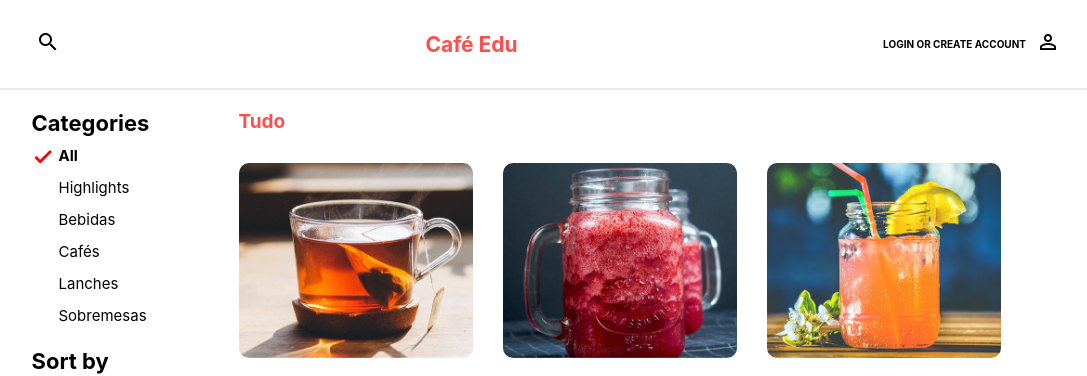
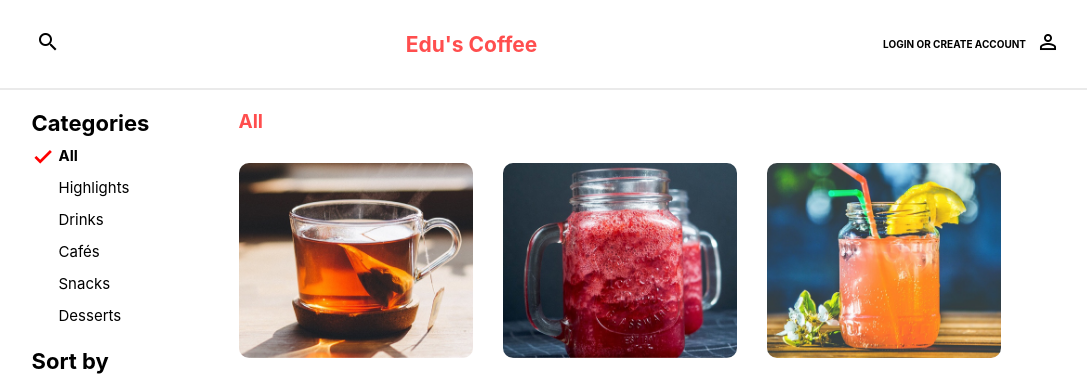
Before and after one commit to Edustartari/online-menu, a React (Create React App) app: page / in a window 1280 px wide. Shown: the top 376 px of the page, without its empty margins (92-1179 px from the left). Built offline with nearby package versions, Linux system fonts and the light colour scheme.

Commit message:
translate portuguese text to english

```diff
--- a/src/Checkout.jsx
+++ b/src/Checkout.jsx
@@ -197,9 +197,9 @@
                         <div className="checkout-desktop-table">
                             <div className="checkout-desktop-table-header">
                                 <div className="checkout-desktop-table-header-title">Your {total_units === 1 ? total_units + ' item' : total_units + ' itens'}</div>
-                                <div className="checkout-desktop-table-header-title">Valor unit.</div>
+                                <div className="checkout-desktop-table-header-title">Unit value</div>
                                 <div className="checkout-desktop-table-header-title">Qtd.</div>
-                                <div className="checkout-desktop-table-header-title">Valor final</div>
+                                <div className="checkout-desktop-table-header-title">Final value</div>
                             </div>
                             <div className="checkout-desktop-table-cards-list">
                                 {this.props.products.map((product) => <ProductCard data={product} {...this.props}/>)}
@@ -250,21 +250,21 @@
                         <div className="checkout-desktop-step-three">
                             <div className="checkout-desktop-step-three-header">
                                 <div className="checkout-desktop-step-three-header-price">R$ 71,53</div>
-                                <div className="checkout-desktop-step-three-header-title">Café Edu</div>
+                                <div className="checkout-desktop-step-three-header-title">Edu's Coffee</div>
                             </div>
                             <div className="checkout-desktop-step-three-options">
                                 <div className="checkout-desktop-step-three-option-box" onClick={() => this.setState({radio_deliver: 'deliver'})}>
                                     <div className="checkout-desktop-step-three-option-box-radio">
                                         <Radio checked={this.state.radio_deliver === 'deliver' ? true : false}/>
-                                        <div className="checkout-desktop-step-three-option-box-radio-text" style={this.state.radio_deliver === 'deliver' ? {color:'red'} : {}}>Entrega</div>
+                                        <div className="checkout-desktop-step-three-option-box-radio-text" style={this.state.radio_deliver === 'deliver' ? {color:'red'} : {}}>Deliver</div>
                                     </div>
                                     <div className="checkout-desktop-step-three-option-box-info">
                                         <div className="checkout-desktop-step-three-option-box-info-text">
-                                            Floripa e região. Das 19h às 20h para pedidos confirmados até as 14h.
-                                            Após esse horário entregaremos no próximo dia útil das 19h às 20h.
+                                            São Paulo and region. From 19:00 to 20:00 for confirmed orders until 14:00.
+                                            After this time we will deliver the next business day from 19:00 to 20:00.
                                         </div>
                                         <div className="checkout-desktop-step-three-option-box-info-details">
-                                            Entrega (10%) R$ 0,00
+                                            Deliver (10%) R$ 0,00
                                         </div>
                                     </div>
                                 </div>
@@ -278,7 +278,7 @@
                                             Rodovia José Carlos Daux, 4150, Saco Grande, Florianópolis - SC, 88032-005, Brasil
                                         </div>
                                         <div className="checkout-desktop-step-three-option-box-info-details">
-                                            Prazo: 1h após confirmação do pedido.
+                                            Deadline: 1 hour after order confirmation.
                                         </div>
                                     </div>
                                 </div>
@@ -298,7 +298,7 @@
                         <div className="checkout-desktop-step-four">
                             <div className="checkout-desktop-step-four-header">
                                 <div className="checkout-desktop-step-four-header-price">R$ 71,53</div>
-                                <div className="checkout-desktop-step-four-header-title">Café Edu</div>
+                                <div className="checkout-desktop-step-four-header-title">Edu's Coffee</div>
                             </div>
                             <div className="checkout-desktop-step-four-options">
                                 <div className="checkout-desktop-step-four-option-box-left" onClick={() => this.setState({payment_type: 'online_payment'})}>
@@ -342,7 +342,7 @@
                         <div className="checkout-desktop-step-five">
                             <div className="checkout-desktop-step-five-header">
                                 <div className="checkout-desktop-step-five-header-price">R$ 71,53</div>
-                                <div className="checkout-desktop-step-five-header-title">Café Edu</div>
+                                <div className="checkout-desktop-step-five-header-title">Edu's Coffee</div>
                             </div>
                             <div className="checkout-desktop-step-five-itens-summary">
                                 <div className="checkout-desktop-step-five-itens-container">
--- a/src/Header.jsx
+++ b/src/Header.jsx
@@ -40,7 +40,7 @@
                         <div className="header-desktop-home-search-input"></div>
                     </div>
                     <Link to="/" onClick={() => this.props.handle_change('url', pathname)}>
-                        <div className="header-desktop-home-title">Café Edu</div>
+                        <div className="header-desktop-home-title">Edu's Coffee</div>
                     </Link>
                     <Link to="/login" onClick={() => this.props.handle_change('url', pathname)}>
                         <div className="header-desktop-home-profile">
@@ -60,11 +60,11 @@
                             <div className="header-desktop-login-button-icon">
                                 <span className="material-icons">arrow_back_ios</span>
                             </div>
-                            <div className="header-desktop-login-button-text">Continuar Comprando</div>
+                            <div className="header-desktop-login-button-text">Keep buying</div>
                         </div>
                     </Link>
                     <Link to="/" onClick={() => this.props.handle_change('url', pathname)}>
-                        <div className="header-desktop-home-title">Café Edu</div>
+                        <div className="header-desktop-home-title">Edu's Coffee</div>
                     </Link>
                     <Link to="/login" onClick={() => this.props.handle_change('url', pathname)}>
                         <div className="header-desktop-home-profile">
--- a/src/Login.jsx
+++ b/src/Login.jsx
@@ -19,8 +19,8 @@
                         <span className="material-icons">vpn_key</span>
                     </div>
                     <div className="login-desktop-title">
-                        <div className="login-desktop-title-description">Identifique-se</div>
-                        <div className="login-desktop-subtitle-description">Use seu perfil para fazer pedidos nas lojas parceiras do Kyte:</div>
+                        <div className="login-desktop-title-description">Identify yourself</div>
+                        <div className="login-desktop-subtitle-description">Use your profile to order from partner stores:</div>
                     </div>
                     <div className="login-desktop-buttons-container">
                         <div className="login-desktop-button">
@@ -36,7 +36,7 @@
                             <div className="login-desktop-button-text">Facebook</div>
                         </div>
                     </div>
-                    <div className="login-desktop-button-enter">Entrar com email</div>
+                    <div className="login-desktop-button-enter">Login with email</div>
                 </div>
             </div>
         )
--- a/src/MainPage.jsx
+++ b/src/MainPage.jsx
@@ -81,7 +81,7 @@
                                 <div className="main-page-desktop-aside-menu-box-option-icon" style={this.state.category === 'Drinks' ? {display: 'flex'} : {visibility: 'hidden'}}>
                                     <span className="material-icons" style={this.state.category === 'Drinks' ? {color: 'red', fontWeight: 'bold'} : {}}>done</span>
                                 </div>
-                                <div className="main-page-desktop-aside-menu-box-option-text" style={this.state.category === 'Drinks' ? {fontWeight: 'bold'} : {}}>Bebidas</div>
+                                <div className="main-page-desktop-aside-menu-box-option-text" style={this.state.category === 'Drinks' ? {fontWeight: 'bold'} : {}}>Drinks</div>
                             </div>
                             <div className="main-page-desktop-aside-menu-box-option" onClick={() => this.menu_select('category','Coffee')}>
                                 <div className="main-page-desktop-aside-menu-box-option-icon" style={this.state.category === 'Coffee' ? {display: 'flex'} : {visibility: 'hidden'}}>
@@ -93,13 +93,13 @@
                                 <div className="main-page-desktop-aside-menu-box-option-icon" style={this.state.category === 'Snacks' ? {display: 'flex'} : {visibility: 'hidden'}}>
                                     <span className="material-icons" style={this.state.category === 'Snacks' ? {color: 'red', fontWeight: 'bold'} : {}}>done</span>
                                 </div>
-                                <div className="main-page-desktop-aside-menu-box-option-text" style={this.state.category === 'Snacks' ? {fontWeight: 'bold'} : {}}>Lanches</div>
+                                <div className="main-page-desktop-aside-menu-box-option-text" style={this.state.category === 'Snacks' ? {fontWeight: 'bold'} : {}}>Snacks</div>
                             </div>
                             <div className="main-page-desktop-aside-menu-box-option" onClick={() => this.menu_select('category','Dessert')}>
                                 <div className="main-page-desktop-aside-menu-box-option-icon" style={this.state.category === 'Dessert' ? {display: 'flex'} : {visibility: 'hidden'}}>
                                     <span className="material-icons" style={this.state.category === 'Dessert' ? {color: 'red', fontWeight: 'bold'} : {}}>done</span>
                                 </div>
-                                <div className="main-page-desktop-aside-menu-box-option-text" style={this.state.category === 'Dessert' ? {fontWeight: 'bold'} : {}}>Sobremesas</div>
+                                <div className="main-page-desktop-aside-menu-box-option-text" style={this.state.category === 'Dessert' ? {fontWeight: 'bold'} : {}}>Desserts</div>
                             </div>
                         </div>
                     </div>
@@ -187,7 +187,7 @@
                     </div>
                 </div>
                 <div className="main-page-desktop-content">
-                    <div className="main-page-desktop-content-title">Tudo</div>
+                    <div className="main-page-desktop-content-title">All</div>
                     <div className="main-page-desktop-content-list">
                         {this.state.filtered_products_list.map((product, index) => {
                             return (
--- a/src/ProductPage.jsx
+++ b/src/ProductPage.jsx
@@ -45,21 +45,21 @@
                             <img src={cards} alt="" />
                         </div>
                         <div className="product-desktop-payment-market">
-                            <div className="product-desktop-payment-market-text">Processado por</div>
+                            <div className="product-desktop-payment-market-text">Processed by</div>
                             <img src={paid_market} alt="" />
                         </div>
                     </div>
                     <div className="product-desktop-description">{product.description}</div>
                     <div className="product-desktop-buttons">
                         <div className="product-desktop-add-button" onClick={(event) => {this.props.add_product(product); event.stopPropagation()}}>
-                            <div className="product-desktop-add-button-text">Adicionar item</div>
+                            <div className="product-desktop-add-button-text">Add item</div>
                             <div className="product-desktop-add-button-icon">
                                 <span className="material-icons">add</span>
                             </div>
                         </div>
                         <div className="product-desktop-whatsapp-button">
                             <img src={whatsapp_icon} alt="" />
-                            <div className="product-desktop-whatsapp-button-text">Pedir por Whatsapp</div>
+                            <div className="product-desktop-whatsapp-button-text">Order by Whatsapp</div>
                         </div>
                     </div>
                 </div>
```
